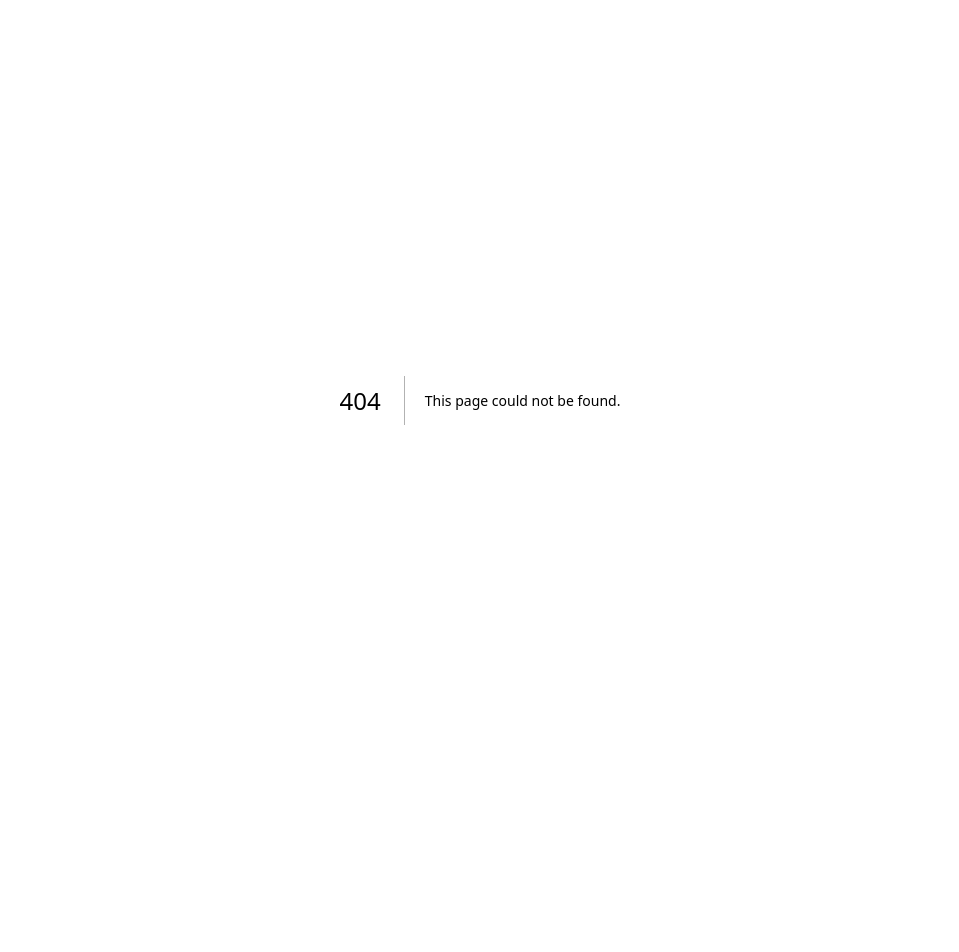
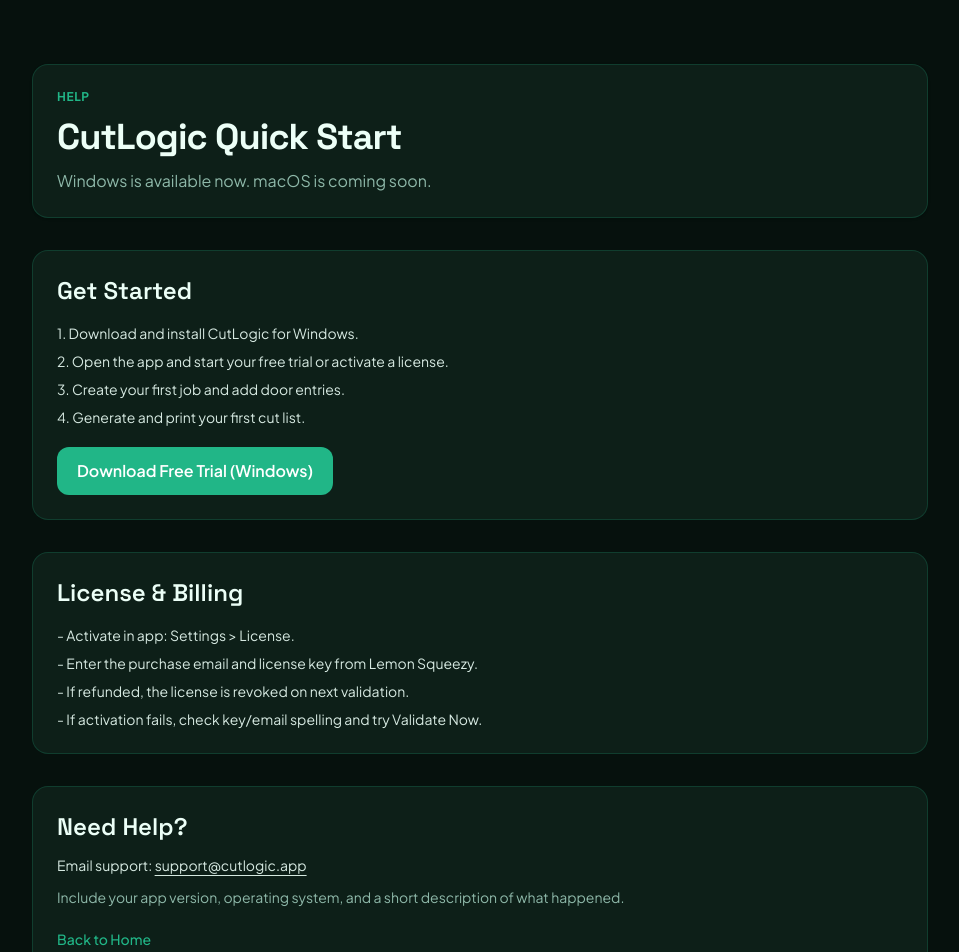
Before and after one commit to madmalio/cutlogic-website, a Next.js app: page /help in a window 1280 px wide. Before the commit this address had no page. Shown: the top 952 px of the page, without its empty margins (160-1119 px from the left). Before the commit the page ends 800 px from the top, so only its background shows below. Built offline with nearby package versions, Linux system fonts and the light colour scheme.

Commit message:
feat: updated some text on page

```diff
--- /dev/null
+++ b/src/app/help/page.tsx
@@ -0,0 +1,62 @@
+import Link from "next/link";
+
+const downloadUrl = "https://app.cutlogic.app/download";
+
+export default function HelpPage() {
+  return (
+    <main className="min-h-screen bg-background px-5 py-16 text-foreground sm:px-6">
+      <div className="mx-auto w-full max-w-4xl space-y-8">
+        <header className="rounded-2xl border border-brand/20 bg-card p-6 shadow-sm">
+          <p className="text-xs font-bold uppercase tracking-wider text-brand">Help</p>
+          <h1 className="mt-3 font-display text-3xl font-bold tracking-tight sm:text-4xl">
+            CutLogic Quick Start
+          </h1>
+          <p className="mt-3 text-muted">
+            Windows is available now. macOS is coming soon.
+          </p>
+        </header>
+
+        <section className="rounded-2xl border border-brand/20 bg-card p-6">
+          <h2 className="font-display text-2xl font-semibold">Get Started</h2>
+          <ol className="mt-4 space-y-2 text-sm text-foreground/90">
+            <li>1. Download and install CutLogic for Windows.</li>
+            <li>2. Open the app and start your free trial or activate a license.</li>
+            <li>3. Create your first job and add door entries.</li>
+            <li>4. Generate and print your first cut list.</li>
+          </ol>
+          <a
+            href={downloadUrl}
+            className="mt-5 inline-block rounded-xl bg-brand px-5 py-3 font-semibold text-white transition hover:bg-brand-deep"
+          >
+            Download Free Trial (Windows)
+          </a>
+        </section>
+
+        <section className="rounded-2xl border border-brand/20 bg-card p-6">
+          <h2 className="font-display text-2xl font-semibold">License & Billing</h2>
+          <ul className="mt-4 space-y-2 text-sm text-foreground/90">
+            <li>- Activate in app: Settings &gt; License.</li>
+            <li>- Enter the purchase email and license key from Lemon Squeezy.</li>
+            <li>- If refunded, the license is revoked on next validation.</li>
+            <li>- If activation fails, check key/email spelling and try Validate Now.</li>
+          </ul>
+        </section>
+
+        <section className="rounded-2xl border border-brand/20 bg-card p-6">
+          <h2 className="font-display text-2xl font-semibold">Need Help?</h2>
+          <p className="mt-3 text-sm text-foreground/90">
+            Email support: <a href="mailto:support@cutlogic.app" className="underline underline-offset-4">support@cutlogic.app</a>
+          </p>
+          <p className="mt-3 text-sm text-muted">
+            Include your app version, operating system, and a short description of what happened.
+          </p>
+          <div className="mt-5">
+            <Link href="/" className="text-sm font-medium text-brand underline-offset-4 hover:underline">
+              Back to Home
+            </Link>
+          </div>
+        </section>
+      </div>
+    </main>
+  );
+}
--- a/src/app/page.tsx
+++ b/src/app/page.tsx
@@ -55,8 +55,8 @@
       "No. CutLogic is designed for real shop conditions and does not require constant internet access.",
   },
   {
-    question: "Do you offer team support?",
-    answer: "Yes. Team onboarding and priority support are available.",
+    question: "Do you offer support?",
+    answer: "Yes. Email support is included.",
   },
   {
     question: "Is this a subscription?",
@@ -100,7 +100,7 @@
             href={downloadUrl}
             className="rounded-full bg-brand px-5 py-2 text-sm font-semibold text-white transition hover:-translate-y-0.5 hover:bg-brand-deep"
           >
-            Download Free Trial
+            Download Free Trial (Windows)
           </a>
         </div>
       </header>
@@ -126,12 +126,15 @@
             <p className="mx-auto mt-4 max-w-2xl text-sm text-muted">
               Start with a free trial. Upgrade anytime with a one-time license.
             </p>
+            <p className="mx-auto mt-2 max-w-2xl text-sm text-muted">
+              Windows available now. macOS coming soon.
+            </p>
             <div className="mt-10 flex flex-col items-center justify-center gap-3 sm:flex-row">
               <a
                 href={downloadUrl}
                 className="rounded-xl bg-brand px-8 py-4 text-base font-semibold text-white shadow-lg shadow-brand/25 transition hover:-translate-y-0.5 hover:bg-brand-deep"
               >
-                Download Free Trial
+                Download Free Trial (Windows)
               </a>
               <a
                 href={buyUrl}
@@ -232,9 +235,9 @@
                 href={downloadUrl}
                 className="mt-3 block rounded-xl border border-brand/35 px-5 py-3 text-center font-semibold text-foreground transition hover:border-brand hover:text-brand"
               >
-                Download Free Trial
+                Download Free Trial (Windows)
               </a>
-              <p className="mt-3 text-xs text-muted">Activation is completed inside the CutLogic app.</p>
+              <p className="mt-3 text-xs text-muted">Activation is completed inside the CutLogic app. Windows available now; macOS coming soon.</p>
             </article>
           </div>
         </section>
@@ -253,7 +256,7 @@
                 href={downloadUrl}
                 className="rounded-xl bg-brand px-8 py-4 text-base font-semibold text-white shadow-lg shadow-brand/25 transition hover:-translate-y-0.5 hover:bg-brand-deep"
               >
-                Download Free Trial
+                Download Free Trial (Windows)
               </a>
               <a
                 href={buyUrl}
@@ -302,6 +305,9 @@
             <Link href="/terms" className="transition hover:text-brand">
               Terms of Service
             </Link>
+            <Link href="/help" className="transition hover:text-brand">
+              Help
+            </Link>
             <a href="mailto:support@cutlogic.app" className="transition hover:text-brand">
               Contact
             </a>
```
